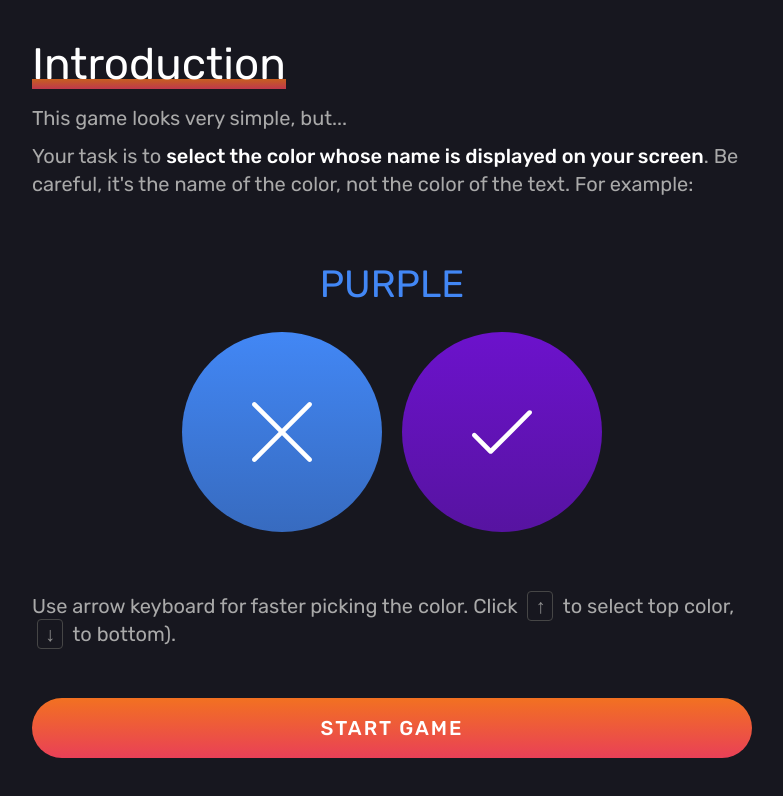
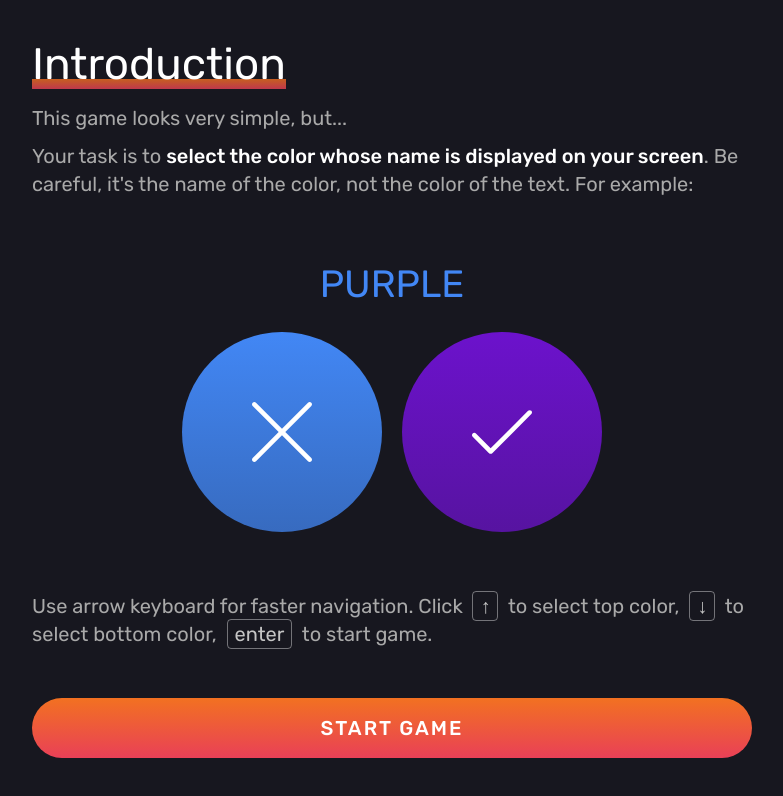
Before and after one commit to kstawinski/pickcolor.fun, a Vue app: page / in a window 1280 px wide. Shown: the top 796 px of the page, without its empty margins (248-1031 px from the left). Built offline with nearby package versions, Linux system fonts and the light colour scheme.

Commit message:
Create component from information about arrow navigation

```diff
--- /dev/null
+++ b/src/components/ArrowNav.vue
@@ -0,0 +1,34 @@
+<template>
+  <div class="arrowNav">
+    <p class="arrowNav_text">
+      Use arrow keyboard for faster navigation.
+      Click <code class="arrowNav_key">↑</code> to select top color,
+      <code class="arrowNav_key">↓</code> to select bottom color,
+      <code class="arrowNav_key">enter</code> to start game.
+    </p>
+  </div>
+</template>
+
+<script>
+export default {
+  name: 'ArrowNav',
+};
+</script>
+
+<style lang="scss" scoped>
+.arrowNav {
+  &_key {
+    margin: 0 5px;
+    padding: 2px 7px;
+    border-radius: 4px;
+    color: #c5c5c5;
+    border: 1px solid rgba(#ffffff, 0.4);
+  }
+}
+// Dont show this component on devices with width < 900px
+@media (max-width: 900px) {
+  .arrowNav {
+    display: none
+  }
+}
+</style>
--- a/src/views/About.vue
+++ b/src/views/About.vue
@@ -21,9 +21,7 @@
             </div>
           </div>
         </div>
-        <p class="about_paragraph about_paragraph--info">
-          Use arrow keyboard for faster picking the color. Click <code>↑</code> to select top color, <code>↓</code> to bottom).
-        </p>
+        <ArrowNav class="about_paragraph" />
       </div>
       <router-link to="/game" class="about_button">Start game</router-link>
     </div>
@@ -31,8 +29,11 @@
 </template>
 
 <script>
+import ArrowNav from '@/components/ArrowNav.vue';
+
 export default {
   name: 'About',
+  components: { ArrowNav },
 };
 </script>
 
@@ -115,15 +116,6 @@ export default {
           font-weight: 500;
           position: relative;
         }
-        &--info {
-          code {
-            margin: 0 5px;
-            padding: 2px 7px;
-            border-radius: 4px;
-            color: #8e8e8e;
-            border: 1px solid #464646;
-          }
-        }
     }
     &_button {
       display: block;
@@ -196,15 +188,4 @@ export default {
       }
   }
 }
-
-// Laptop
-@media (max-width: 900px) {
-  .about {
-    &_paragraph {
-      &--info {
-        display: none;
-      }
-    }
-  }
-}
 </style>
```
